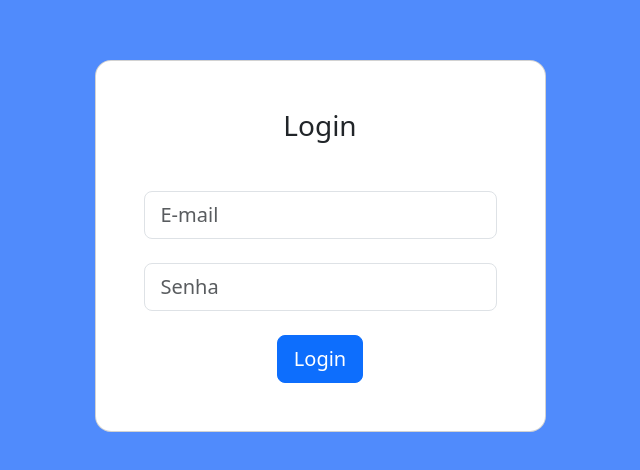
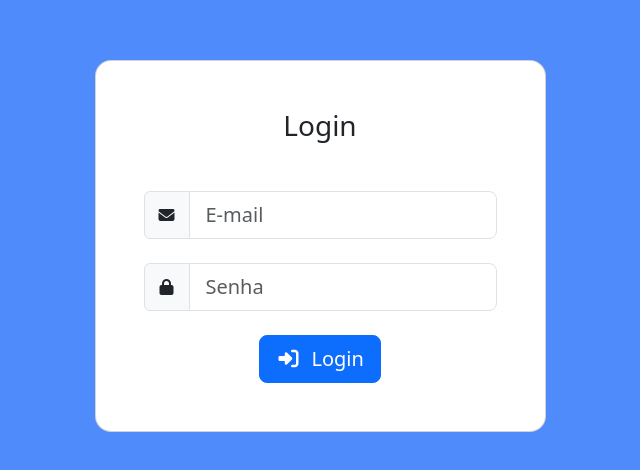
Before and after one commit to JeffFrade/potential-fiesta, a Vue app: page / in a window 1280 px wide. Shown: the part 154-624 px from the top of the page, without its empty margins (320-960 px from the left). Built offline with nearby package versions, Linux system fonts and the light colour scheme.

Commit message:
Adicionado icones

```diff
--- a/index.html
+++ b/index.html
@@ -5,6 +5,7 @@
     <meta name="viewport" content="width=device-width, initial-scale=1">
     <title>Bootstrap demo</title>
     <link href="https://cdn.jsdelivr.net/npm/bootstrap@5.3.3/dist/css/bootstrap.min.css" rel="stylesheet" integrity="sha384-QWTKZyjpPEjISv5WaRU9OFeRpok6YctnYmDr5pNlyT2bRjXh0JMhjY6hW+ALEwIH" crossorigin="anonymous">
+    <link href="https://cdnjs.cloudflare.com/ajax/libs/font-awesome/6.5.2/css/all.min.css" rel="stylesheet"  integrity="sha512-SnH5WK+bZxgPHs44uWIX+LLJAJ9/2PkPKZ5QiAj6Ta86w+fsb2TkcmfRyVX3pBnMFcV7oQPJkl9QevSCWr3W6A==" crossorigin="anonymous" referrerpolicy="no-referrer" />
   </head>
 
   <body>
--- a/src/components/Header.vue
+++ b/src/components/Header.vue
@@ -9,19 +9,19 @@
                 <div class="collapse navbar-collapse" id="navbarNav">
                     <ul class="navbar-nav">
                         <li class="nav-item">
-                            <RouterLink class="nav-link" to="/dashboard">Dashboard</RouterLink>
+                            <RouterLink class="nav-link" to="/dashboard"><i class="fa fa-fw fa-solid fa-gauge-high"></i> Dashboard</RouterLink>
                         </li>
 
                         <li class="nav-item">
-                            <RouterLink class="nav-link" to="/categorias">Categorias</RouterLink>
+                            <RouterLink class="nav-link" to="/categorias"><i class="fa fa-fw fa-solid fa-tags"></i> Categorias</RouterLink>
                         </li>
 
                         <li class="nav-item">
-                            <RouterLink class="nav-link" to="/produtos">Produtos</RouterLink>
+                            <RouterLink class="nav-link" to="/produtos"><i class="fa fa-fw fa-solid fa-database"></i> Produtos</RouterLink>
                         </li>
 
                         <li class="nav-item">
-                            <a class="nav-link" href="#" @click="logout()">Logout</a>
+                            <a class="nav-link" href="#" @click="logout()"><i class="fa fa-fw fa-solid fa-power-off"></i> Logout</a>
                         </li>
                     </ul>
                 </div>
--- a/src/components/Login.vue
+++ b/src/components/Login.vue
@@ -9,14 +9,20 @@
             <h3 class="mb-5">Login</h3>
 
             <div class="form-outline mb-4">
-              <input type="email" id="typeEmailX-2" class="form-control form-control-lg" v-model="email" placeholder="E-mail"/>
+              <div class="input-group mb-3">
+                <span class="input-group-text" id="basic-addon1"><i class="fa fa-fw fa-solid fa-envelope"></i></span>
+                <input type="email" id="typeEmailX-2" class="form-control form-control-lg" v-model="email" placeholder="E-mail"/>
+              </div>
             </div>
 
             <div class="form-outline mb-4">
-              <input type="password" id="typePasswordX-2" class="form-control form-control-lg"  v-model="password" placeholder="Senha"/>
+              <div class="input-group mb-3">
+                <span class="input-group-text" id="basic-addon1"><i class="fa fa-fw fa-solid fa-lock"></i></span>
+                <input type="password" id="typePasswordX-2" class="form-control form-control-lg"  v-model="password" placeholder="Senha"/>
+              </div>
             </div>
 
-            <button class="btn btn-primary btn-lg btn-block" @click="login()">Login</button>
+            <button class="btn btn-primary btn-lg btn-block" @click="login()"><i class="fa fa-fw fa-solid fa-right-to-bracket"></i>&nbsp; Login</button>
           </div>
         </div>
       </div>
```
